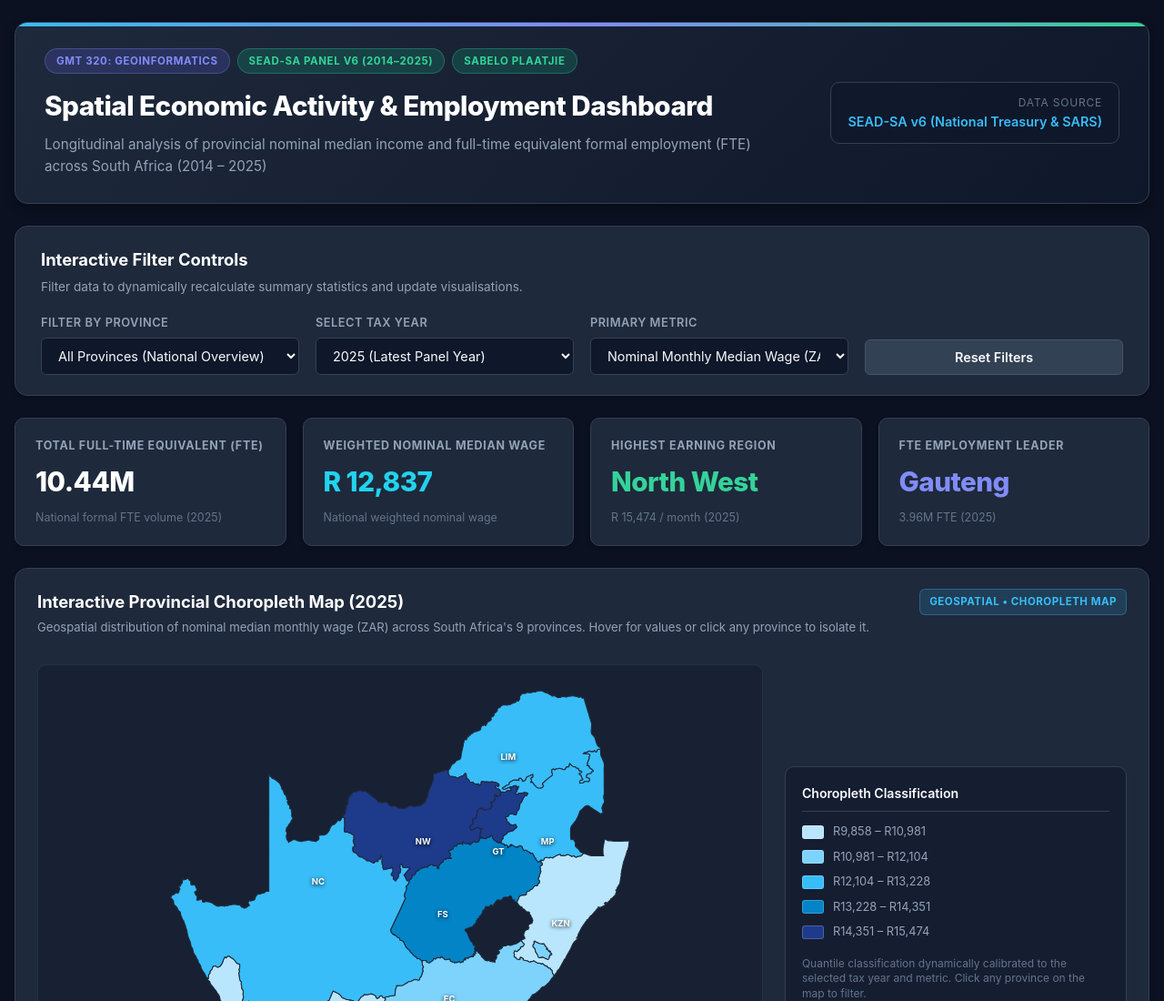
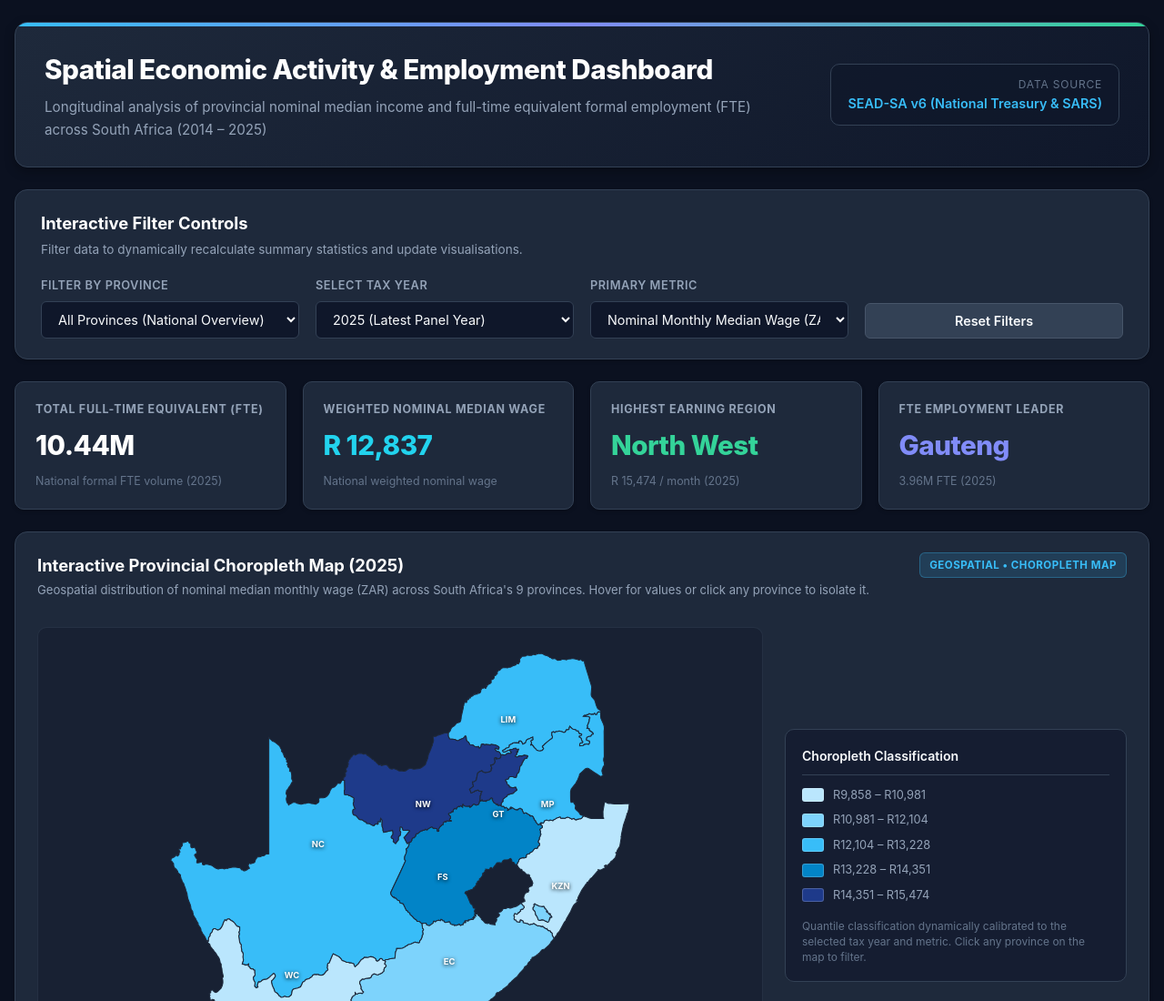
Before and after one commit to SabeloPlaatjie/gmt320-spatial-dashboard, a plain HTML site: page index.html in a window 1280 px wide. Shown: the top 1100 px of the page at 91% size. Drawn offline with nearby package versions, Linux system fonts and the light colour scheme.

Commit message:
docs: update index.html

```diff
--- a/index.html
+++ b/index.html
@@ -17,11 +17,6 @@
     <!-- Header Section ) -->
     <header class="dashboard-header">
       <div class="header-content">
-        <div class="badge-group">
-          <span class="badge badge-secondary">GMT 320: Geoinformatics</span>
-          <span class="badge badge-accent">SEAD-SA Panel v6 (2014–2025)</span>
-          <span class="badge badge-accent">Sabelo Plaatjie</span>
-        </div>
         <h1 class="dashboard-title">Spatial Economic Activity & Employment Dashboard</h1>
         <p class="dashboard-subtitle">
           Longitudinal analysis of provincial nominal median income and full-time equivalent formal employment (FTE) across South Africa (2014 – 2025)
```
